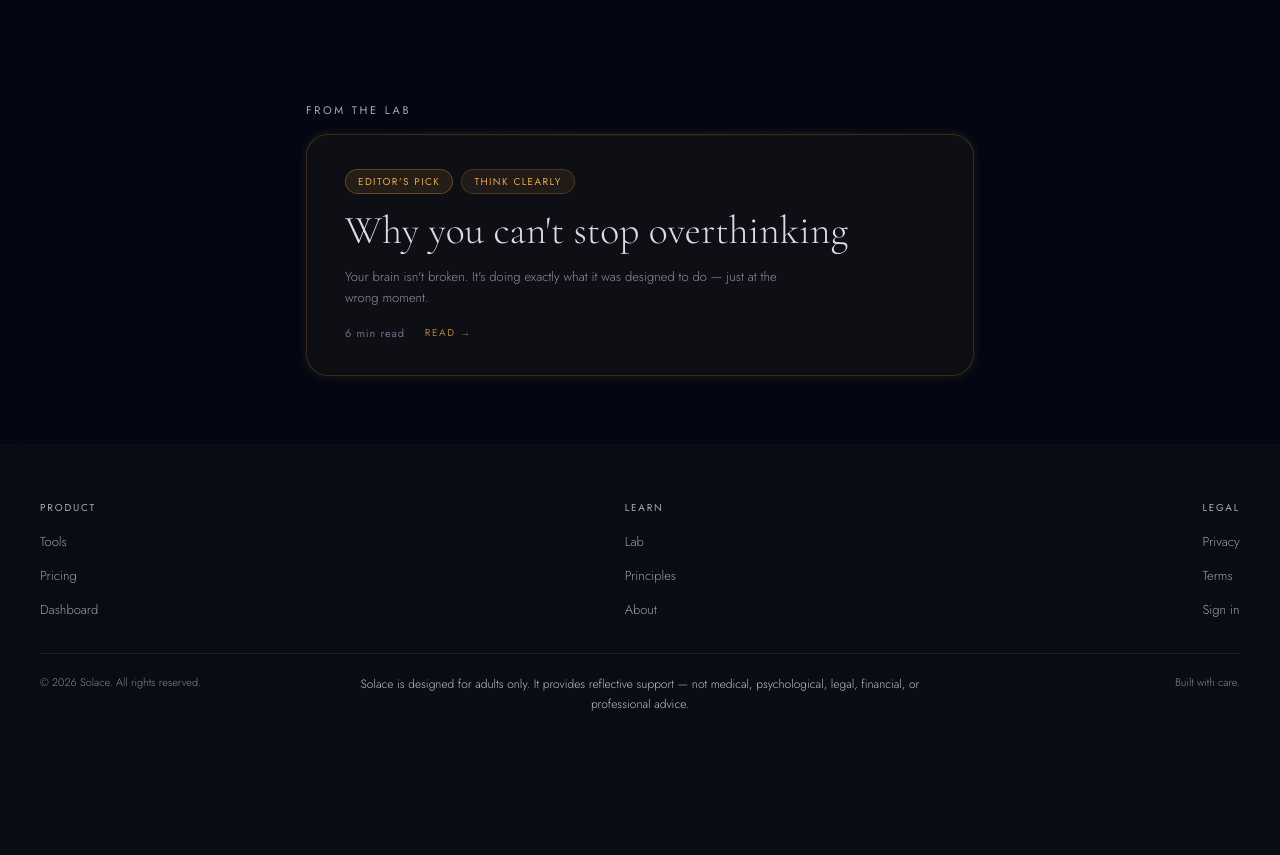
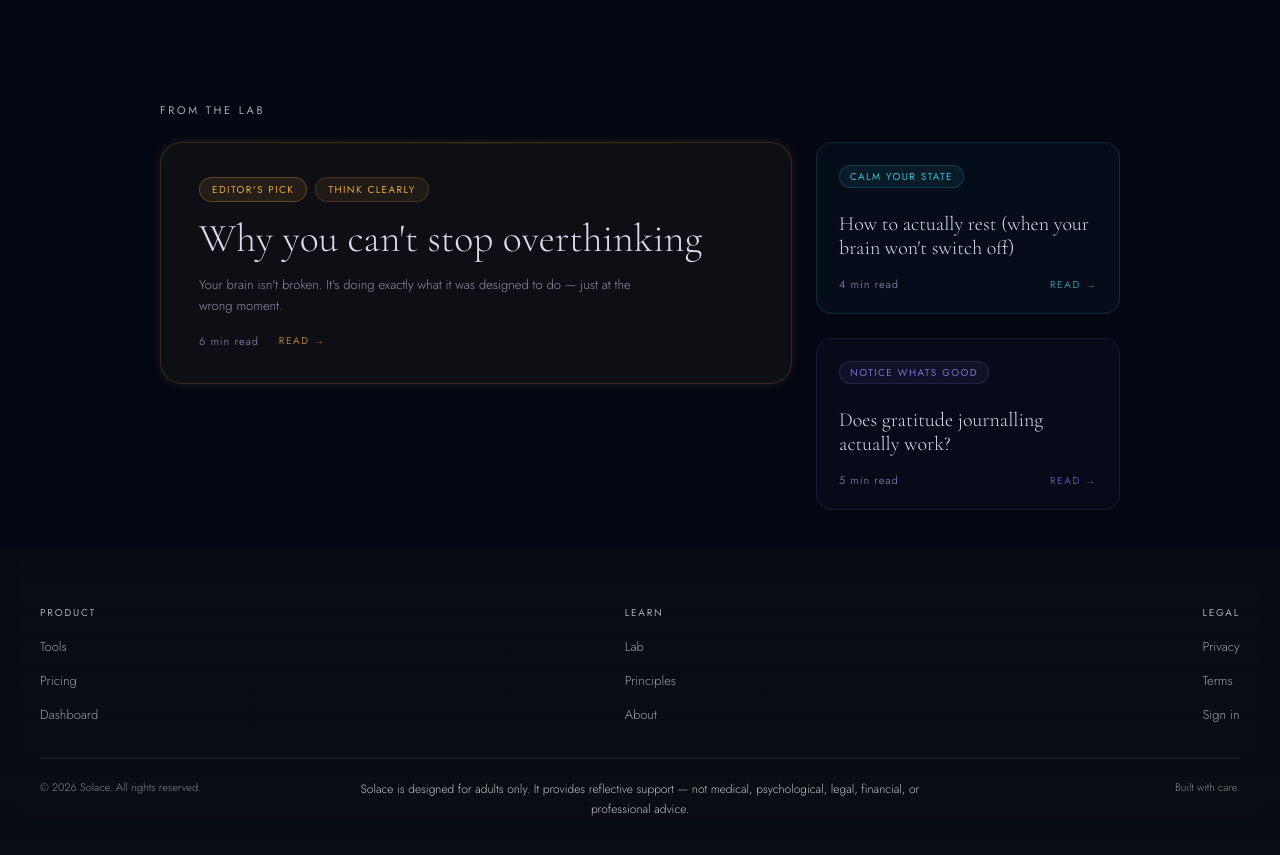
Before and after one commit to salsotk1973/solace, a Next.js app: page / in a window 1280 px wide. Shown: the part 1228-2083 px from the top of the page. Before the commit the page ends 1986 px from the top, so only its background shows below. Built offline with nearby package versions, Linux system fonts and the light colour scheme; no server answers.

Commit message:
Spec 04 v2: Lab teaser 1+2 magazine layout + hover treatment on hero & secondary cards

```diff
--- a/app/(main)/page.tsx
+++ b/app/(main)/page.tsx
@@ -1,6 +1,7 @@
 import Link from "next/link";
 import { HeroSection } from "@/components/HeroSection";
 import FeaturedLabCard, { type FeaturedLabArticle } from "@/components/home/FeaturedLabCard";
+import LabSecondaryCard, { type LabSecondaryArticle } from "@/components/home/LabSecondaryCard";
 import { CATEGORY_COLOURS, TEXT_COLOURS, FONT_SIZE } from "@/lib/design-tokens";
 
 // ─── Colour helpers derived from design tokens ────────────────────────────────
@@ -113,6 +114,21 @@ const FEATURED_LAB: FeaturedLabArticle = {
   excerpt: "Your brain isn't broken. It's doing exactly what it was designed to do — just at the wrong moment.",
   readingTime: 6,
 };
+
+const LAB_SECONDARIES: LabSecondaryArticle[] = [
+  {
+    title: "How to actually rest (when your brain won't switch off)",
+    slug: "how-to-actually-rest",
+    category: "calm-your-state",
+    readingTime: 4,
+  },
+  {
+    title: "Does gratitude journalling actually work?",
+    slug: "does-gratitude-journalling-work",
+    category: "notice-whats-good",
+    readingTime: 5,
+  },
+];
 
 export default function HomePage() {
   return (
@@ -261,14 +277,23 @@ export default function HomePage() {
         </section>
 
         <section id="lab-teaser" className="py-8 md:py-10">
-          <div className="max-w-[860px] mx-auto px-6 md:px-12 lg:px-24">
+          <div className="max-w-6xl mx-auto px-6 md:px-12 lg:px-24">
             <p
-              className="mb-4 text-[11px] tracking-[0.24em] uppercase"
+              className="mb-4 md:mb-6 text-[11px] tracking-[0.24em] uppercase"
               style={{ fontFamily: "'Jost', sans-serif", fontWeight: 400, color: TEXT_COLOURS.secondary }}
             >
               From the Lab
             </p>
-            <FeaturedLabCard article={FEATURED_LAB} />
+            <div className="grid grid-cols-1 md:grid-cols-3 gap-4 md:gap-6">
+              <div className="md:col-span-2">
+                <FeaturedLabCard article={FEATURED_LAB} />
+              </div>
+              <div className="flex flex-col gap-4 md:gap-6">
+                {LAB_SECONDARIES.map((article) => (
+                  <LabSecondaryCard key={article.slug} article={article} />
+                ))}
+              </div>
+            </div>
           </div>
         </section>
       </div>
--- a/components/home/FeaturedLabCard.tsx
+++ b/components/home/FeaturedLabCard.tsx
@@ -32,6 +32,17 @@ export default function FeaturedLabCard({ article }: { article: FeaturedLabArtic
       <style>{`
         .featured-lab-card-link {
           padding: 34px 38px;
+        }
+        .featured-lab-card-wrapper {
+          transition: transform 220ms ease, background 220ms ease, border-color 220ms ease;
+          will-change: transform;
+        }
+        @media (hover: hover) {
+          .featured-lab-card-wrapper:hover {
+            transform: translateY(-2px);
+            background: rgba(${_rgb},0.08) !important;
+            border-color: ${accent.replace("1)", "0.30)")} !important;
+          }
         }
         @media (max-width: 640px) {
           .featured-lab-card-link {
--- /dev/null
+++ b/components/home/LabSecondaryCard.tsx
@@ -0,0 +1,124 @@
+import Link from "next/link";
+import { getLabCategoryRgb } from "@/lib/design-tokens";
+
+export type LabSecondaryArticle = {
+  title: string;
+  slug: string;
+  category: "calm-your-state" | "think-clearly" | "notice-whats-good";
+  readingTime: number;
+};
+
+const PILL_BASE = {
+  display: "inline-block",
+  padding: "3px 10px",
+  borderRadius: "100px",
+  fontFamily: "'Jost', sans-serif",
+  fontWeight: 400,
+  fontSize: "10px",
+  letterSpacing: "0.14em",
+  textTransform: "uppercase" as const,
+  whiteSpace: "nowrap" as const,
+};
+
+export default function LabSecondaryCard({ article }: { article: LabSecondaryArticle }) {
+  const _rgb = getLabCategoryRgb(article.category).replace(/, /g, ",");
+  const accent = `rgba(${_rgb},1)`;
+  const catBg = `rgba(${_rgb},0.08)`;
+
+  // Per-instance scoped class — different categories on the same page need their own hover colour
+  const scopeClass = `lab-secondary-${article.category}`;
+
+  return (
+    <>
+      <style>{`
+        .${scopeClass} {
+          padding: 20px 22px;
+          border-radius: 16px;
+          background: rgba(${_rgb},0.035);
+          border: 0.5px solid rgba(${_rgb},0.16);
+          text-decoration: none;
+          height: 100%;
+          box-sizing: border-box;
+          display: flex;
+          flex-direction: column;
+          justify-content: space-between;
+          gap: 16px;
+          transition: transform 220ms ease, background 220ms ease, border-color 220ms ease;
+          will-change: transform;
+        }
+        @media (hover: hover) {
+          .${scopeClass}:hover {
+            transform: translateY(-2px);
+            background: rgba(${_rgb},0.06);
+            border-color: rgba(${_rgb},0.28);
+          }
+        }
+      `}</style>
+      <Link
+        href={`/lab/${article.slug}`}
+        className={`${scopeClass} group block`}
+      >
+        <div>
+          <span
+            style={{
+              ...PILL_BASE,
+              background: catBg,
+              border: `0.5px solid ${accent.replace("1)", "0.2)")}`,
+              color: accent,
+              marginBottom: "12px",
+            }}
+          >
+            {article.category.replace(/-/g, " ")}
+          </span>
+          <h3
+            style={{
+              fontFamily: "'Cormorant Garamond', serif",
+              fontWeight: 300,
+              fontSize: "20px",
+              lineHeight: 1.2,
+              color: "rgba(240,234,255,0.92)",
+              margin: "12px 0 0",
+            }}
+          >
+            {article.title}
+          </h3>
+        </div>
+        <div
+          style={{
+            display: "flex",
+            alignItems: "center",
+            justifyContent: "space-between",
+            gap: "12px",
+          }}
+        >
+          <span
+            style={{
+              fontFamily: "'Jost', sans-serif",
+              fontWeight: 400,
+              fontSize: "11px",
+              letterSpacing: "0.08em",
+              color: "rgba(155,145,200,0.70)",
+            }}
+          >
+            {article.readingTime} min read
+          </span>
+          <span
+            className="lab-secondary-cta"
+            style={{
+              fontFamily: "'Jost', sans-serif",
+              fontWeight: 400,
+              fontSize: "10px",
+              letterSpacing: "0.16em",
+              textTransform: "uppercase",
+              color: accent,
+              opacity: 0.72,
+              transition: "opacity 220ms ease, transform 220ms ease",
+            }}
+          >
+            Read →
+          </span>
+        </div>
+      </Link>
+    </>
+  );
+}
```
